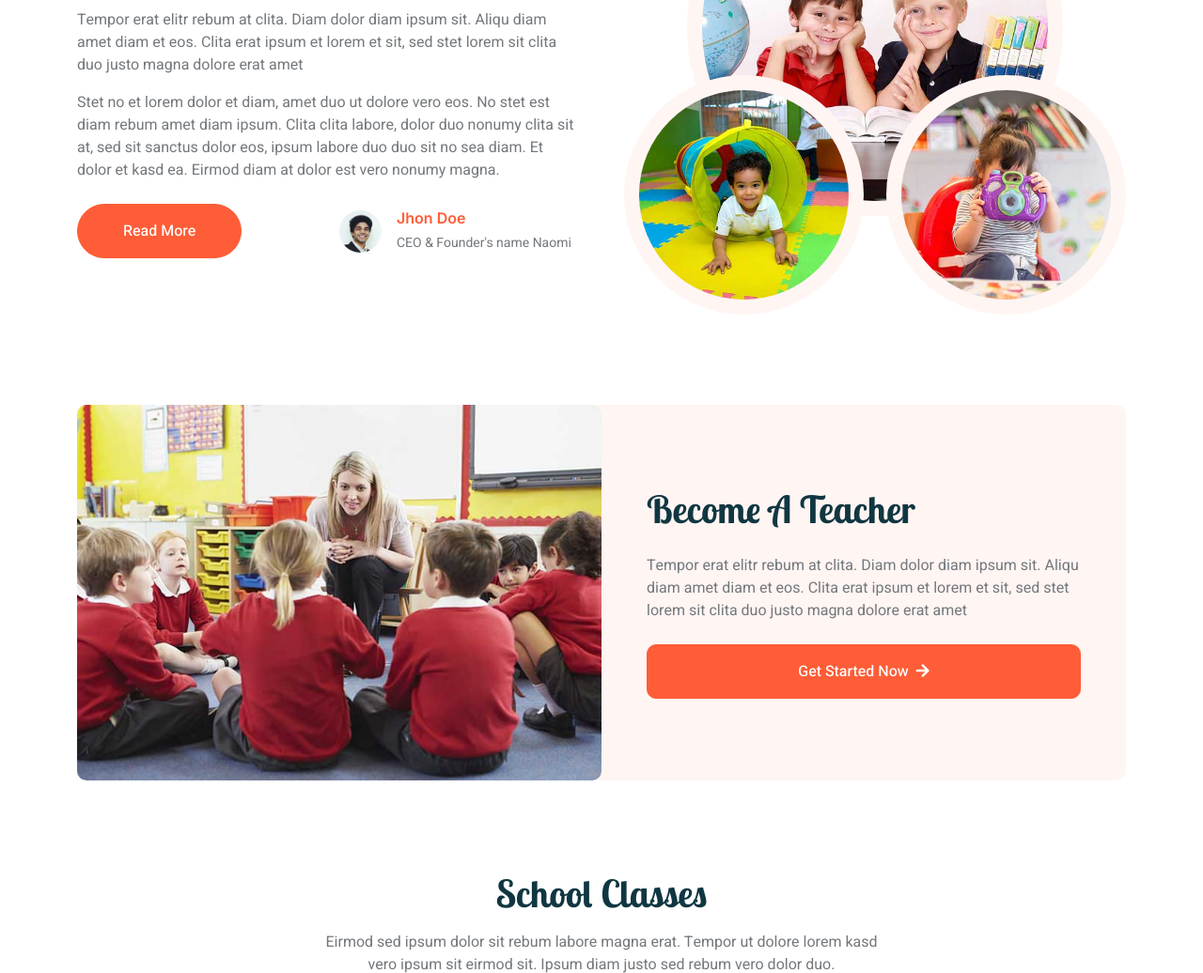
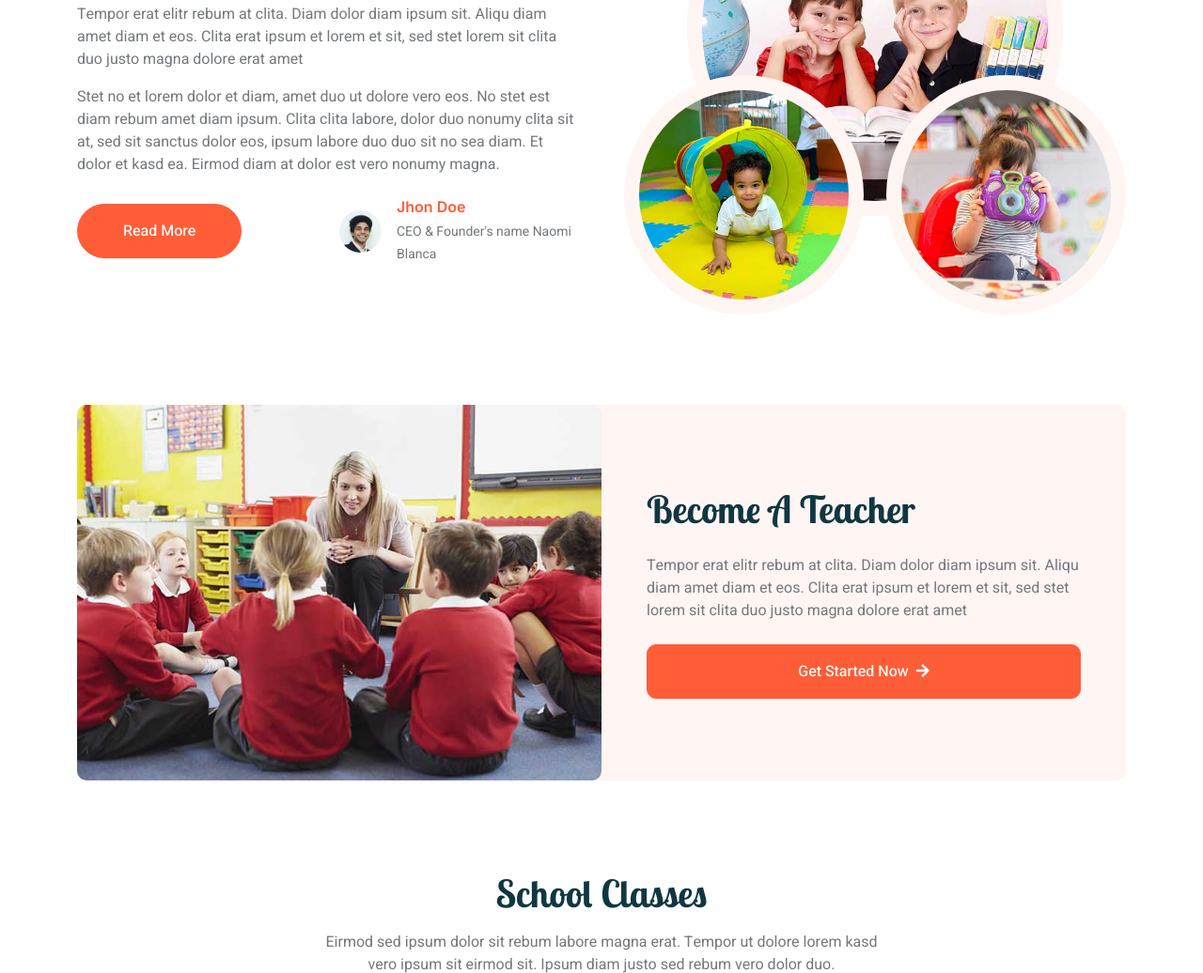
Before and after one commit to gad0788/school-website, a plain HTML site: page index.html in a window 1280 px wide. Shown: the part 1677-2713 px from the top of the page at 94% size. Drawn offline with nearby package versions, Linux system fonts and the light colour scheme.

Commit message:
changed on index file

```diff
--- a/index.html
+++ b/index.html
@@ -195,7 +195,7 @@
                                     <img class="rounded-circle flex-shrink-0" src="img/user.jpg" alt="" style="width: 45px; height: 45px;">
                                     <div class="ms-3">
                                         <h6 class="text-primary mb-1">Jhon Doe</h6>
-                                        <small>CEO & Founder's name Naomi</small>
+                                        <small>CEO & Founder's name Naomi Blanca</small>
                                     </div>
                                 </div>
                             </div>
```
